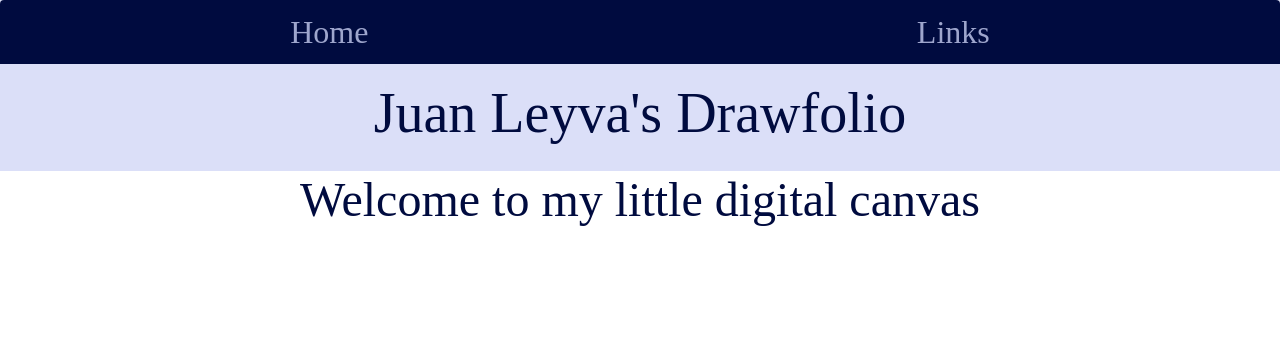
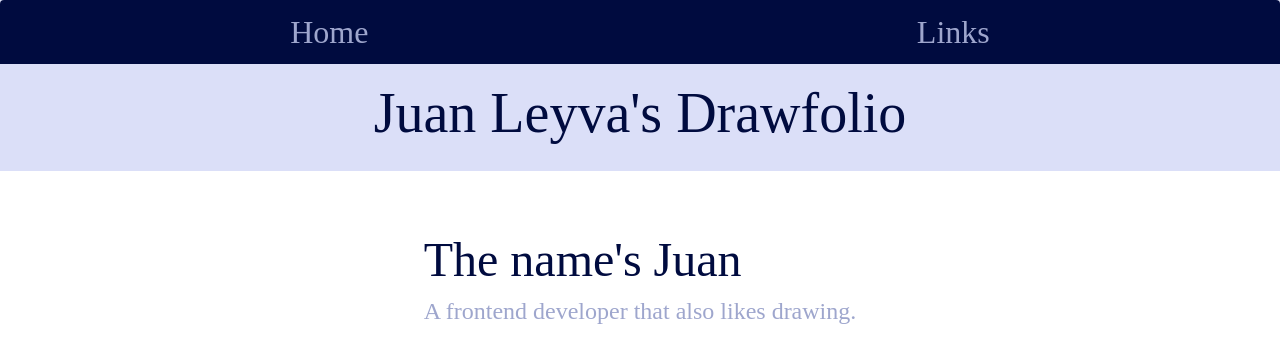
Before and after one commit to JuanLeycal/Drawfolio, a Vue app: page / in a window 1280 px wide. Shown: the top 362 px of the page. Built offline with nearby package versions, Linux system fonts and the light colour scheme.

Commit message:
Added some important text
Must start scripting the portafolio

```diff
--- a/src/components/test.vue
+++ b/src/components/test.vue
@@ -9,9 +9,10 @@
   </div>
 
   <b-container>
-    <b-row class="justify-content-md-center">
+    <b-row class="mt-5 justify-content-md-center">
       <div id="home" class="home">
-        <h2>Welcome to my little digital canvas</h2>
+        <h2>The name's Juan</h2>
+        <h3>A frontend developer that also likes drawing.</h3>
       </div>
     </b-row>
     <b-row class="justify-content-md-center">
@@ -45,6 +46,11 @@ h2{
   font-family: 'Gloria Hallelujah', cursive;
    font-size: 3rem;
    color: #000b3f;
+}
+h3{
+  font-family: 'Gloria Hallelujah', cursive;
+   font-size: 1.5rem;
+   color: #9ea6cd;
 }
 a{
   color: #9ea6cd;
@@ -87,6 +93,7 @@ a{
 }
 
 .home{
+  text-align: left;
   margin-bottom: 100rem;
 }
 .links{
```
